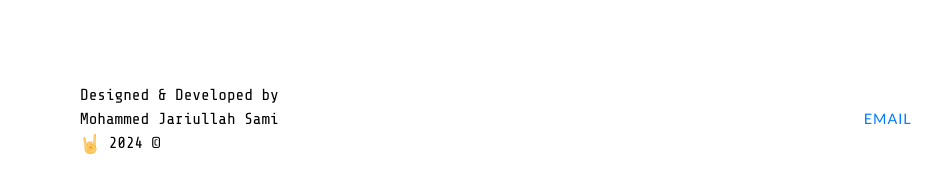
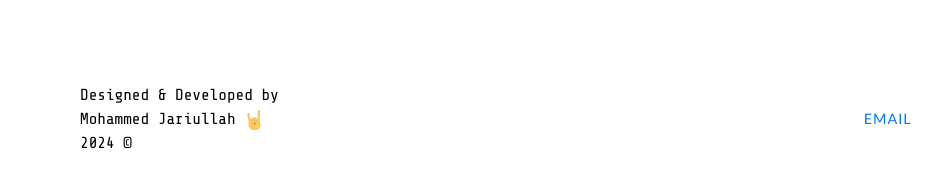
Before and after one commit to Mohdjariullah/portfolio1, a plain HTML site: page index.html in a window 1280 px wide. Shown: the part 2149-2342 px from the top of the page, 0-946 px from the left. Drawn offline with nearby package versions, Linux system fonts and the light colour scheme.

Commit message:
Update index.html

```diff
--- a/index.html
+++ b/index.html
@@ -327,7 +327,7 @@ So if you're looking for someone who is mediocre at everything and has a knack f
 			</div>
 			<div class="bottom">
 				<span>
-					Mohammed Jariullah Sami
+					Mohammed Jariullah
 				</span>
 				<img class="emoji" src="images/rockon.png" alt="emoji">
 				<span>
```
